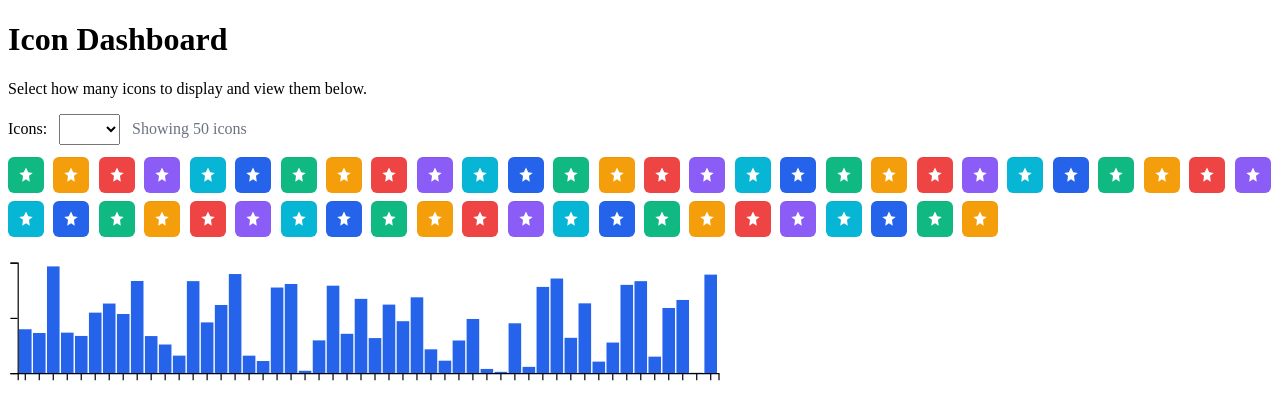
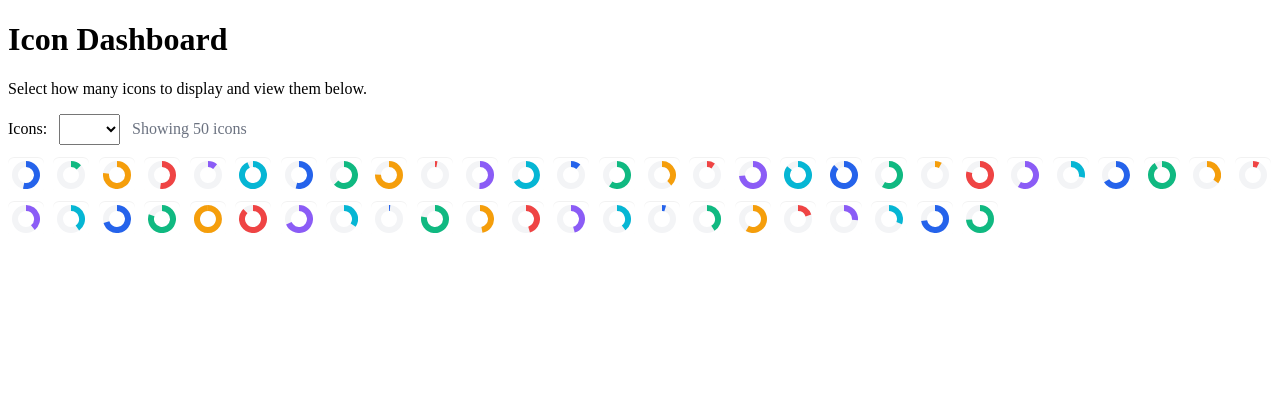
Before and after one commit to viulab-hh/prototype1, a SvelteKit app: page / in a window 1280 px wide. Shown: the top 420 px of the page. Built offline with nearby package versions, Linux system fonts and the light colour scheme.

Commit message:
Create Donut component and integrate it in the App

```diff
--- /dev/null
+++ b/src/lib/Donut.svelte
@@ -0,0 +1,28 @@
+<script>
+	import * as d3 from 'd3';
+	export let value = Math.random(); // 0..1
+	export let size = 36;
+	export let thickness = 8;
+	export let color = '#2563EB';
+	export let bgColor = '#e6e6e6';
+
+	const radius = size / 2;
+	const inner = Math.max(0, radius - thickness);
+
+	$: arc = d3.arc().innerRadius(inner).outerRadius(radius);
+	$: fullPath = arc({ startAngle: 0, endAngle: 2 * Math.PI });
+	$: valuePath = arc({ startAngle: 0, endAngle: Math.max(0, Math.min(1, value)) * 2 * Math.PI });
+</script>
+
+<svg width={size} height={size} viewBox="0 0 {size} {size}" aria-hidden="true" focusable="false">
+	<g transform="translate({radius},{radius})">
+		<path d={fullPath} fill={bgColor} />
+		<path d={valuePath} fill={color} />
+	</g>
+</svg>
+
+<style>
+	svg {
+		display: block;
+	}
+</style>
--- a/src/lib/IconGrid.svelte
+++ b/src/lib/IconGrid.svelte
@@ -1,9 +1,13 @@
 <script>
 	import { onMount } from 'svelte';
+	import Donut from '$lib/Donut.svelte';
+
 	let count = 50;
 	let items = [];
+	let values = [];
 
 	$: items = Array.from({ length: count }, (_, i) => i + 1);
+	$: values = Array.from({ length: count }, () => Math.random());
 
 	// optional: generate a list of colors for variety
 	const colors = ['#2563EB', '#10B981', '#F59E0B', '#EF4444', '#8B5CF6', '#06B6D4'];
@@ -25,19 +29,15 @@
 </div>
 
 <div class="grid" role="list" aria-label="icons grid">
-	{#each items as i (i)}
-		<div
-			class="icon"
-			role="listitem"
-			title={`Icon ${i}`}
-			style={`background: ${colors[i % colors.length]}`}
-		>
-			<svg viewBox="0 0 24 24" width="18" height="18" aria-hidden="true" focusable="false">
-				<path
-					fill="white"
-					d="M12 2l2.9 6.3L21 9.2l-5 3.8L17 21l-5-3.3L7 21l1-8.1L3 9.2l6.1-.9L12 2z"
-				/>
-			</svg>
+	{#each items as i, idx (i)}
+		<div class="icon" role="listitem" title={`Icon ${i}`}>
+			<Donut
+				value={values[idx]}
+				size={28}
+				thickness={6}
+				color={colors[idx % colors.length]}
+				bgColor="#f3f4f6"
+			/>
 		</div>
 	{/each}
 </div>
--- a/src/routes/+page.svelte
+++ b/src/routes/+page.svelte
@@ -7,5 +7,3 @@
 <p>Select how many icons to display and view them below.</p>
 
 <IconGrid />
-
-<D3Chart count={50} />
```
